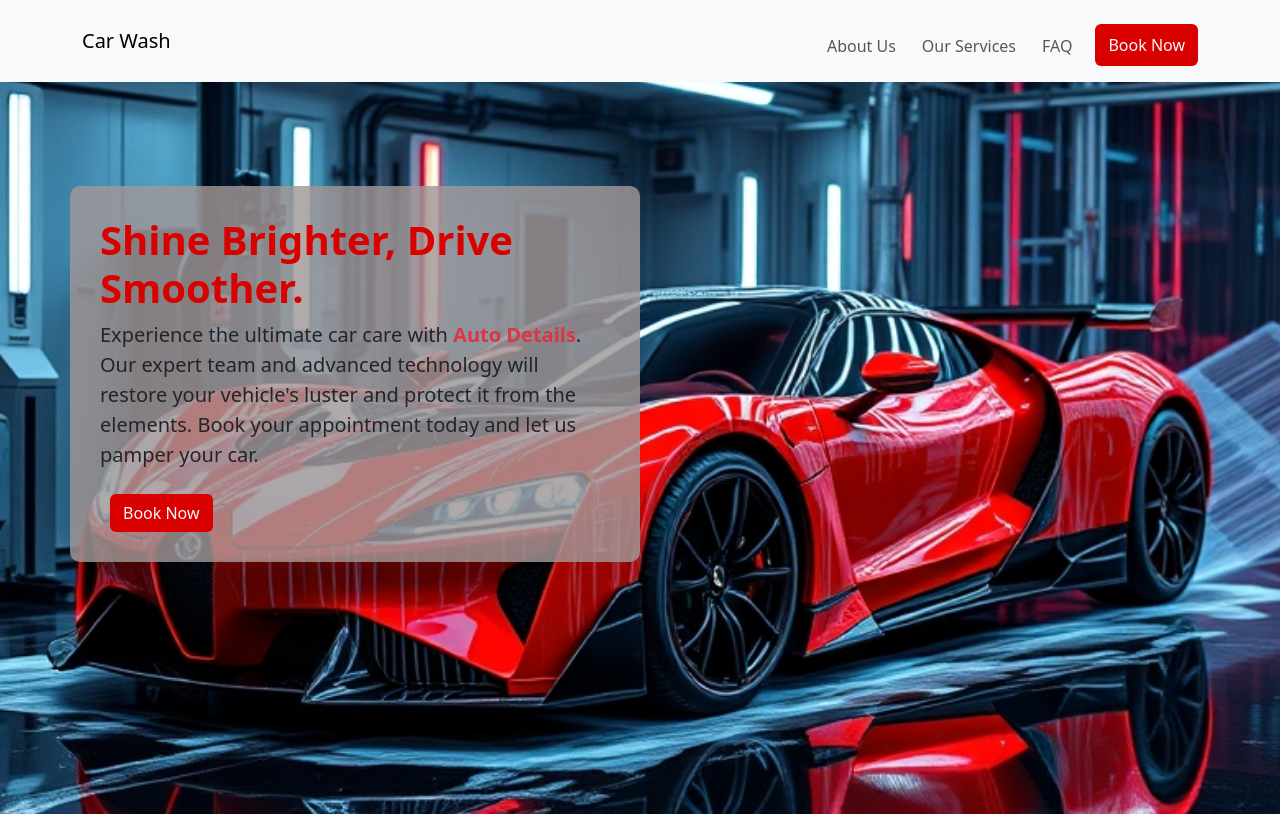
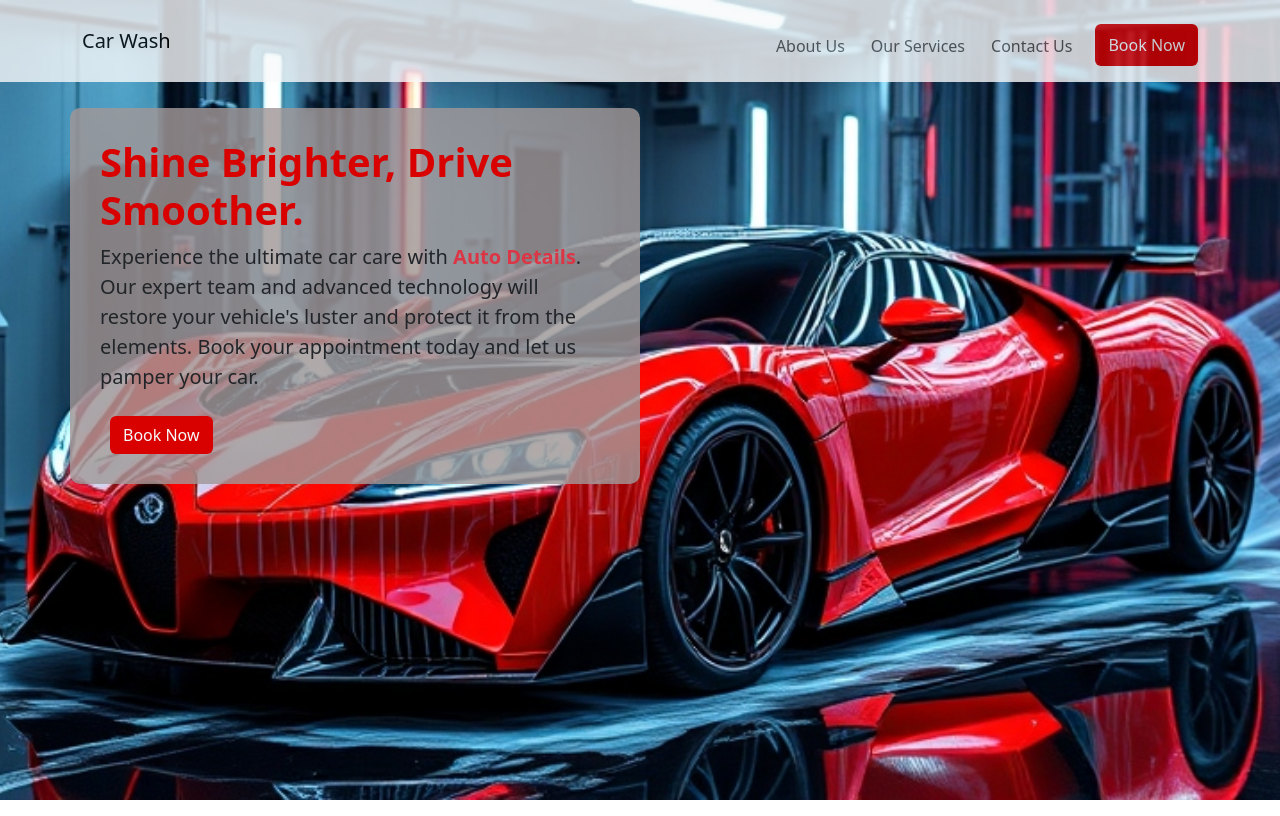
Before and after one commit to Chamodakavi/19.car-wash-bootstrap, a React (Create React App) app: page / in a window 1280 px wide. Shown: the top 816 px of the page. Built offline with nearby package versions, Linux system fonts and the light colour scheme.

Commit message:
minor changes done

```diff
--- a/src/Components/Navbar.jsx
+++ b/src/Components/Navbar.jsx
@@ -11,7 +11,7 @@ const NavBar = () => {
   };
 
   return (
-    <Navbar expanded={expanded} expand="lg" className="bg-body-tertiary fixed-top">
+    <Navbar expanded={expanded} expand="lg" className="bg-body-tertiary fixed-top" style={{opacity: 0.8}}>
       <Container className="nav-container">
         <Navbar.Brand href="#home">Car Wash</Navbar.Brand>
         <Navbar.Toggle onClick={() => setExpanded(expanded ? false : true)} />
@@ -20,7 +20,7 @@ const NavBar = () => {
           <Nav className="py-2">
             <Nav.Link className="nav-link" href="#aboutus" onClick={handleNavLinkClick}>About Us</Nav.Link>
             <Nav.Link className="nav-link" href="#ourservices" onClick={handleNavLinkClick}>Our Services</Nav.Link>
-            <Nav.Link className="nav-link" href="#home" onClick={handleNavLinkClick}>FAQ</Nav.Link>
+            <Nav.Link className="nav-link" href="#home" onClick={handleNavLinkClick}>Contact Us</Nav.Link>
             <button className='btn mt-2 text-light' style={{backgroundColor:'#D90000'}}>Book Now</button>
           </Nav>
         </Navbar.Collapse>
--- a/src/Components/OurServices.jsx
+++ b/src/Components/OurServices.jsx
@@ -51,7 +51,7 @@ const OurServices = () => {
 
         <Row className="g-5 mt-4">
           {Data.map((card, index) => (
-            <Col sm={12} md={4} key={card.id}>
+            <Col sm={12} md={6} lg={4} key={card.id}>
               <motion.div
                 variants={cardVariants}
                 initial="hidden"
--- a/src/Components/Welcome.jsx
+++ b/src/Components/Welcome.jsx
@@ -4,7 +4,7 @@ import Img from '../imgs/wash.png'
 import Bgimg from '../imgs/bb.jpg'
 const Welcome = () => {
   return (
-    <section className='ng-car pt-5 my-5 pb-5'>
+    <section className='ng-car pt-5 mb-5 pb-5'>
         <Container>
             <Row>
                 <Col xs={12} md={9} lg={6} className='welcome-intro'>
--- a/src/index.css
+++ b/src/index.css
@@ -1,12 +1,12 @@
-body::before{
+/* body::before{
     display: block;
     content: '';
     height: 30px;
-}
+} */
 .ng-car{
   background: url(imgs/bb.jpg) no-repeat center center;
   background-size: cover;
-  height: 92vh;
+  height: 100vh;
 }
 .welcome-intro{
     margin-top: 60px;
```
